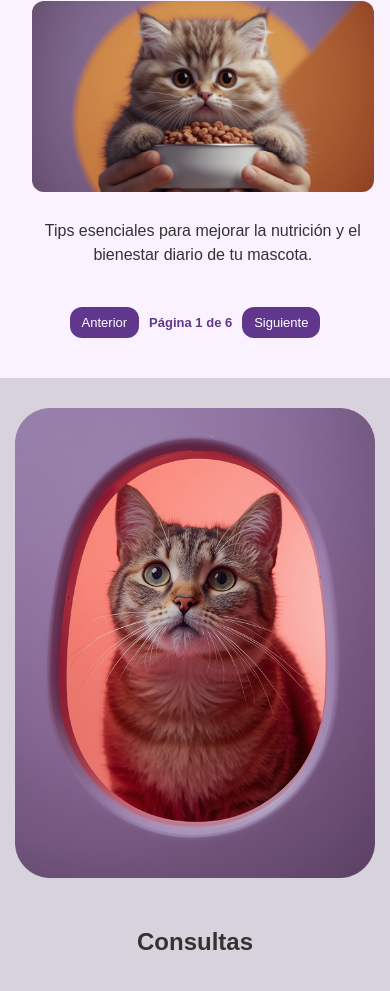
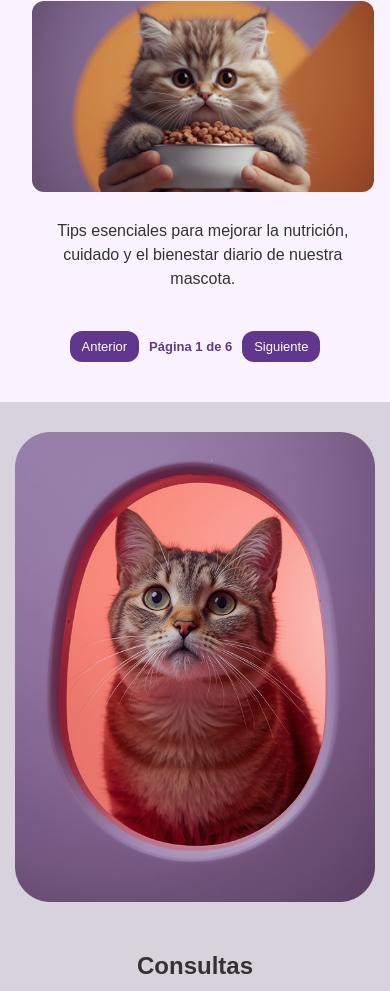
Before and after one commit to calizayairis/proyecto_web, a plain HTML site: page index.html in a window 390 px wide. Shown: the part 3354-4345 px from the top of the page. Drawn offline with Linux system fonts and the light colour scheme.

```diff
--- a/index.html
+++ b/index.html
@@ -90,7 +90,7 @@
                 <a href="blogs.html" class="blog">
                     <article class="tip1">
                         <img src="img/B1.jpg" alt="Tip 1" class="tipImg">
-                        <p>Tips esenciales para mejorar la nutrición y el bienestar diario de tu mascota.</p>
+                        <p>Tips esenciales para mejorar la nutrición, cuidado y el bienestar diario de nuestra mascota.</p>
                     </article>
                 </a>
                 <a href="blogs1.html" class="blog">
```
